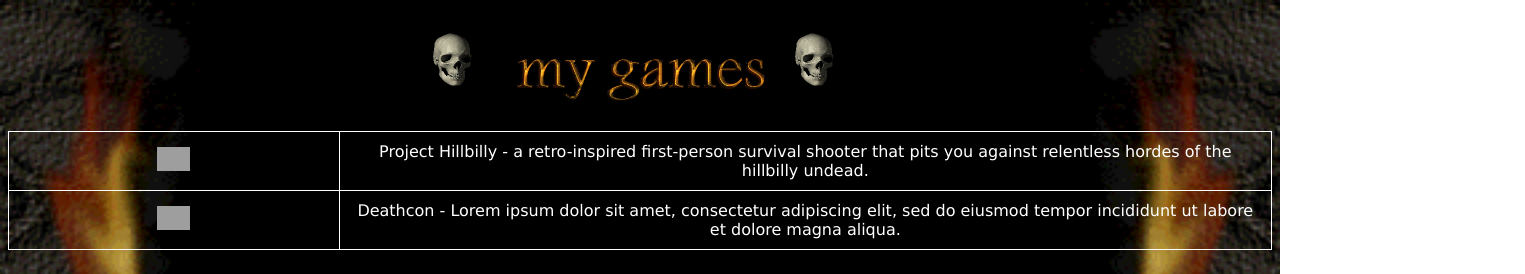
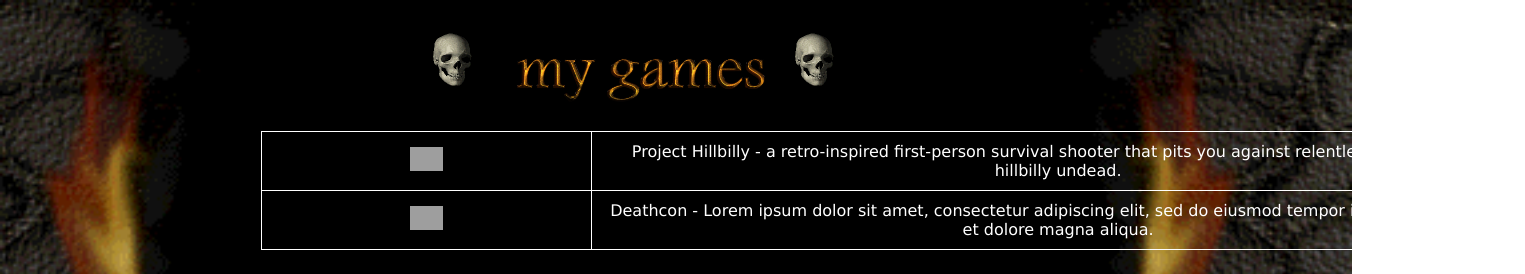
Before and after one commit to thedevbones/neocities, a plain HTML site: page public/games/index.html in a window 1280 px wide. Shown: the top 274 px of the page, 1525 px wide, since content can reach past the window. Drawn offline with Linux system fonts and the light colour scheme; grey boxes are pictures that could not be loaded.

Commit message:
Update index.html

```diff
--- a/public/games/index.html
+++ b/public/games/index.html
@@ -13,7 +13,7 @@
     <img src="/images/aniskull.gif" alt="Aniskull Image">
 
     <br> <br>
-    <table style="width: 100%; border-collapse: collapse; border: 1px solid white;">
+    <table style="width: 100%; border-collapse: collapse; border: 1px solid white; margin-left: 20%; margin-right: 20%;">
       <tr style="border: 1px solid white;">
         <td style="border: 1px solid white; text-align: center;">
           <a href="https://devbones.itch.io/project-hillbilly" target="_blank">
```
